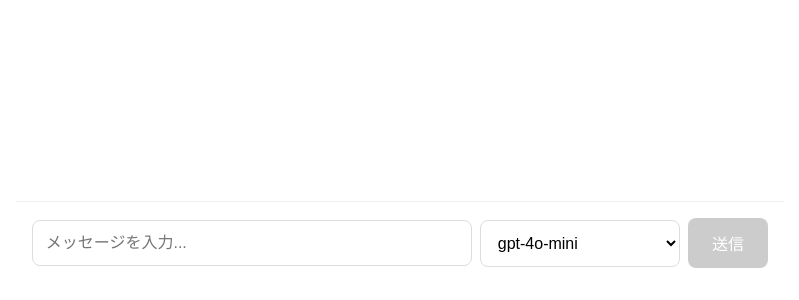
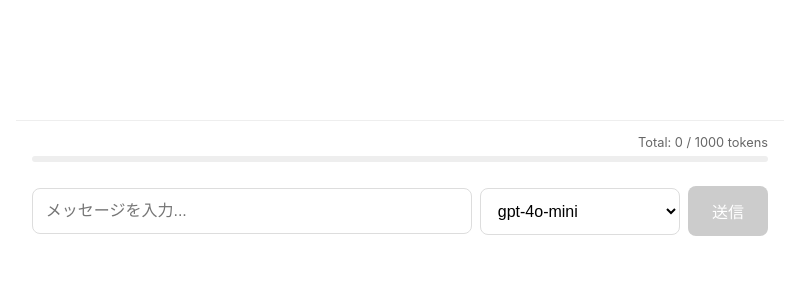
Before and after one commit to snrk0622/openai_api_prototype, a React (Vite) app in the folder frontend/: page / in a window 1280 px wide. Shown: the part 532-832 px from the top of the page, without its empty margins (240-1039 px from the left). After the commit the page ends 800 px from the top, so only its background shows below. Built offline with nearby package versions, Linux system fonts and the light colour scheme.

Commit message:
消費トークンのプログレスバーを追加

```diff
--- a/frontend/src/App.css
+++ b/frontend/src/App.css
@@ -1,8 +1,8 @@
 #root {
   max-width: 1280px;
   margin: 0 auto;
-  padding: 2rem;
-  text-align: center;
+  height: 100vh;
+  padding: 0;
 }
 
 .logo {
@@ -95,7 +95,6 @@
   gap: 0.5rem;
   padding: 1rem;
   background-color: white;
-  border-top: 1px solid #eee;
   align-items: center;
 }
 
@@ -242,3 +241,60 @@ button:disabled {
 .assistant .tokens-info {
   color: #666;
 }
+
+.token-progress {
+  width: 100%;
+  height: 4px;
+  background-color: #eee;
+  border-radius: 2px;
+  margin-top: 4px;
+}
+
+.token-progress-bar {
+  height: 100%;
+  background-color: #007bff;
+  border-radius: 2px;
+  transition: width 0.3s ease;
+}
+
+.token-progress-text {
+  font-size: 0.8rem;
+  color: #666;
+  text-align: right;
+  margin-top: 2px;
+}
+
+.token-progress-warning {
+  background-color: #ffc107;
+}
+
+.token-progress-danger {
+  background-color: #dc3545;
+}
+
+.total-tokens-container {
+  padding: 0.5rem 1rem;
+  background-color: white;
+  border-top: 1px solid #eee;
+}
+
+.total-tokens-container .token-progress {
+  width: 100%;
+  height: 6px;
+  background-color: #eee;
+  border-radius: 3px;
+}
+
+.total-tokens-container .token-progress-bar {
+  height: 100%;
+  background-color: #007bff;
+  border-radius: 3px;
+  transition: width 0.3s ease;
+}
+
+.total-tokens-container .token-progress-text {
+  font-size: 0.8rem;
+  color: #666;
+  text-align: right;
+  margin-top: 4px;
+}
--- a/frontend/src/App.tsx
+++ b/frontend/src/App.tsx
@@ -31,6 +31,7 @@ function App() {
   const messagesEndRef = useRef<HTMLDivElement>(null)
   const [selectedModel, setSelectedModel] = useState(AVAILABLE_MODELS[0])
   const [abortController, setAbortController] = useState<AbortController | null>(null)
+  const [totalTokens, setTotalTokens] = useState(0)
 
   const scrollToBottom = () => {
     messagesEndRef.current?.scrollIntoView({ behavior: 'smooth' })
@@ -93,12 +94,14 @@ function App() {
               }
               return [...prev]
             })
+            setTotalTokens(prev => prev + data.tokens)
           } else if (data.type === 'text') {
             setStreamData(prev => ({
               ...prev,
               content: prev.content + data.data,
               tokens: prev.tokens + data.tokens
             }))
+            setTotalTokens(prev => prev + data.tokens)
             fullText += data.data
             fullCompletionTokens += data.tokens
           }
@@ -150,6 +153,12 @@ function App() {
     }
   }
 
+  const getProgressColor = (tokens: number) => {
+    if (tokens > 800) return 'token-progress-danger';
+    if (tokens > 600) return 'token-progress-warning';
+    return '';
+  };
+
   return (
     <div className="chat-container">
       <div className="messages">
@@ -197,6 +206,17 @@ function App() {
         )}
         <div ref={messagesEndRef} />
       </div>
+      <div className="total-tokens-container">
+        <div className="token-progress-text">
+          Total: {totalTokens} / 1000 tokens
+        </div>
+        <div className="token-progress">
+          <div
+            className={`token-progress-bar ${getProgressColor(totalTokens)}`}
+            style={{ width: `${Math.min(totalTokens / 1000 * 100, 100)}%` }}
+          />
+        </div>
+      </div>
       <form onSubmit={handleSubmit} className="input-form">
         <input
           type="text"
```
